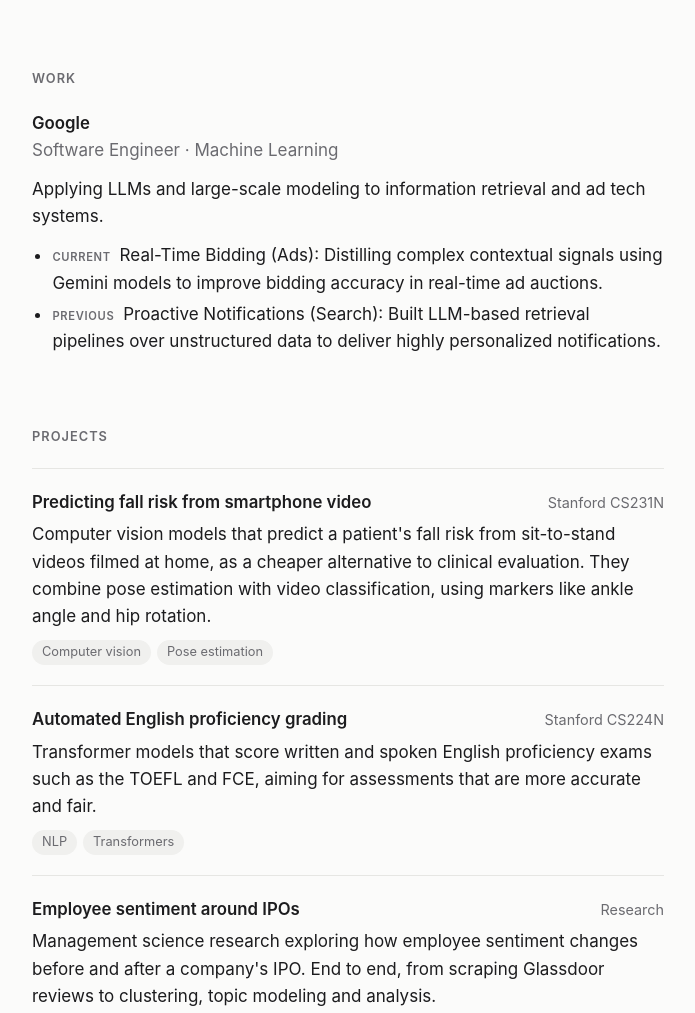
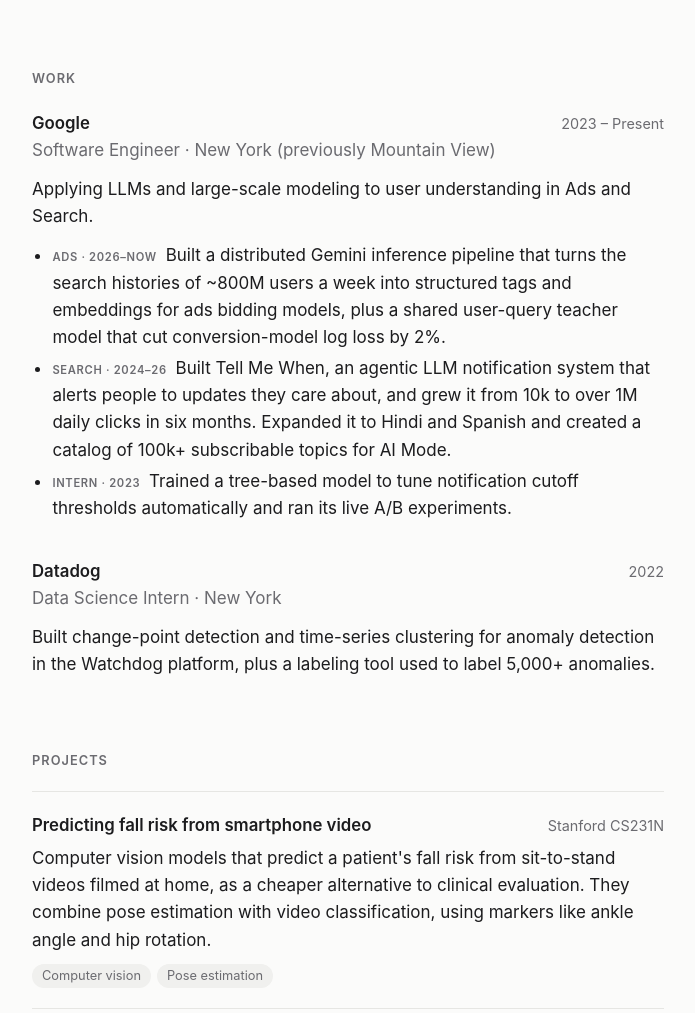
Before and after one commit to duncan-ross/portfolio-website, a plain HTML site: page public/index.html in a window 1280 px wide. Shown: the part 370-1383 px from the top of the page, without its empty margins (292-987 px from the left). Drawn offline with Linux system fonts and the light colour scheme.

Commit message:
Update work and education from Nov 2026 resume
Split Google into Ads (NY) and Search roles plus internship, add Datadog
internship and HK PolyU exchange, credit Eesley Lab on IPO project.

Co-Authored-By: Claude Opus 5.5 <noreply@anthropic.com>

```diff
--- a/public/css/index.css
+++ b/public/css/index.css
@@ -145,6 +145,10 @@ h3 {
   padding-left: 1.2em;
 }
 
+.role + .role {
+  margin-top: 36px;
+}
+
 .role li {
   margin: 4px 0;
 }
--- a/public/index.html
+++ b/public/index.html
@@ -30,13 +30,24 @@
         <article class="role">
           <div class="role-head">
             <h3>Google</h3>
+            <span class="meta">2023 – Present</span>
           </div>
-          <p class="role-title">Software Engineer · Machine Learning</p>
-          <p>Applying LLMs and large-scale modeling to information retrieval and ad tech systems.</p>
+          <p class="role-title">Software Engineer · New York (previously Mountain View)</p>
+          <p>Applying LLMs and large-scale modeling to user understanding in Ads and Search.</p>
           <ul>
-            <li><span class="when">Current</span> Real-Time Bidding (Ads): Distilling complex contextual signals using Gemini models to improve bidding accuracy in real-time ad auctions.</li>
-            <li><span class="when">Previous</span> Proactive Notifications (Search): Built LLM-based retrieval pipelines over unstructured data to deliver highly personalized notifications.</li>
+            <li><span class="when">Ads · 2026–now</span> Built a distributed Gemini inference pipeline that turns the search histories of ~800M users a week into structured tags and embeddings for ads bidding models, plus a shared user-query teacher model that cut conversion-model log loss by 2%.</li>
+            <li><span class="when">Search · 2024–26</span> Built Tell Me When, an agentic LLM notification system that alerts people to updates they care about, and grew it from 10k to over 1M daily clicks in six months. Expanded it to Hindi and Spanish and created a catalog of 100k+ subscribable topics for AI Mode.</li>
+            <li><span class="when">Intern · 2023</span> Trained a tree-based model to tune notification cutoff thresholds automatically and ran its live A/B experiments.</li>
           </ul>
+        </article>
+
+        <article class="role">
+          <div class="role-head">
+            <h3>Datadog</h3>
+            <span class="meta">2022</span>
+          </div>
+          <p class="role-title">Data Science Intern · New York</p>
+          <p>Built change-point detection and time-series clustering for anomaly detection in the Watchdog platform, plus a labeling tool used to label 5,000+ anomalies.</p>
         </article>
       </section>
 
@@ -78,7 +89,7 @@
               <h3><a href="https://github.com/duncan-ross/Glassdoor-Research">Employee sentiment around IPOs</a></h3>
               <span class="meta">Research</span>
             </div>
-            <p>Management science research exploring how employee sentiment changes before and after a company's IPO. End to end, from scraping Glassdoor reviews to clustering, topic modeling and analysis.</p>
+            <p>Research with Stanford's Eesley Lab exploring how employee sentiment changes before and after a company's IPO. End to end, from scraping Glassdoor reviews to clustering, topic modeling and analysis.</p>
             <ul class="tags"><li>NLP</li><li>Topic modeling</li></ul>
           </article>
         </div>
@@ -101,6 +112,13 @@
             </div>
             <p class="degree">B.S. Industrial and Systems Engineering</p>
           </li>
+          <li>
+            <div class="education-head">
+              <h3>The Hong Kong Polytechnic University</h3>
+              <span class="meta">2019</span>
+            </div>
+            <p class="degree">Exchange semester, Computer Engineering</p>
+          </li>
         </ul>
       </section>
 
```
